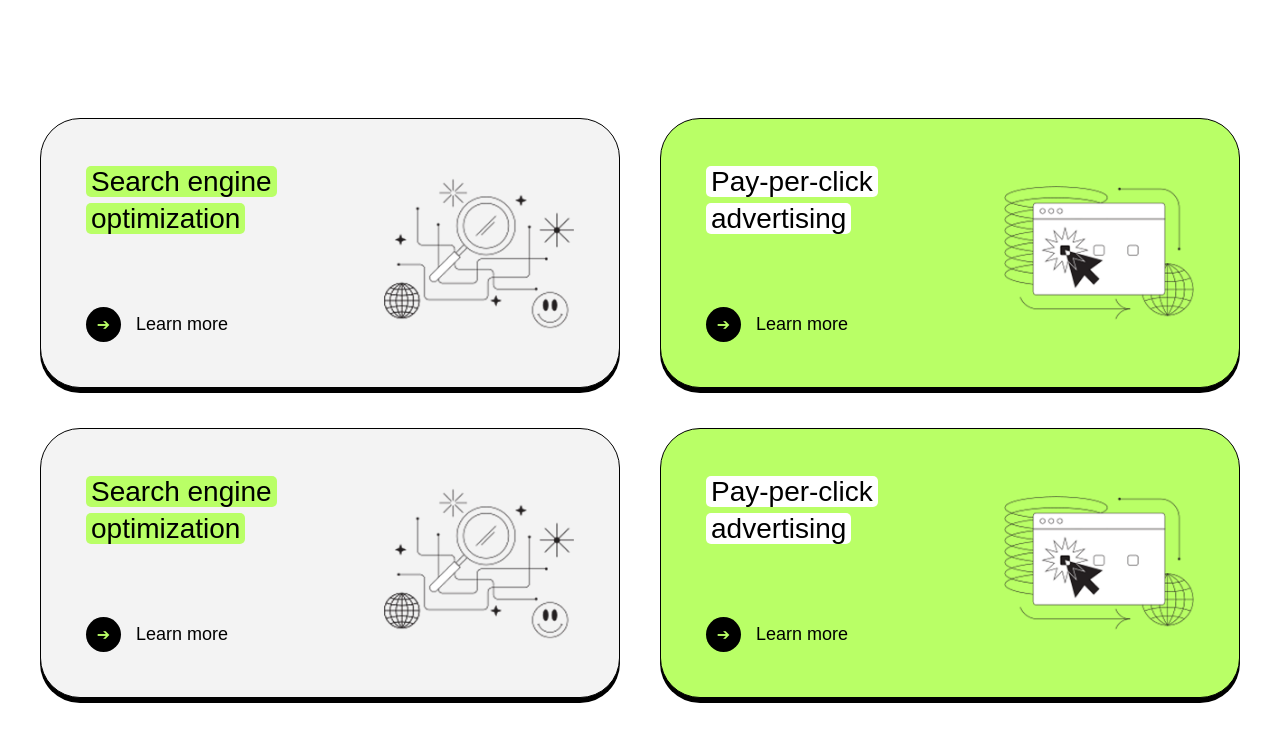
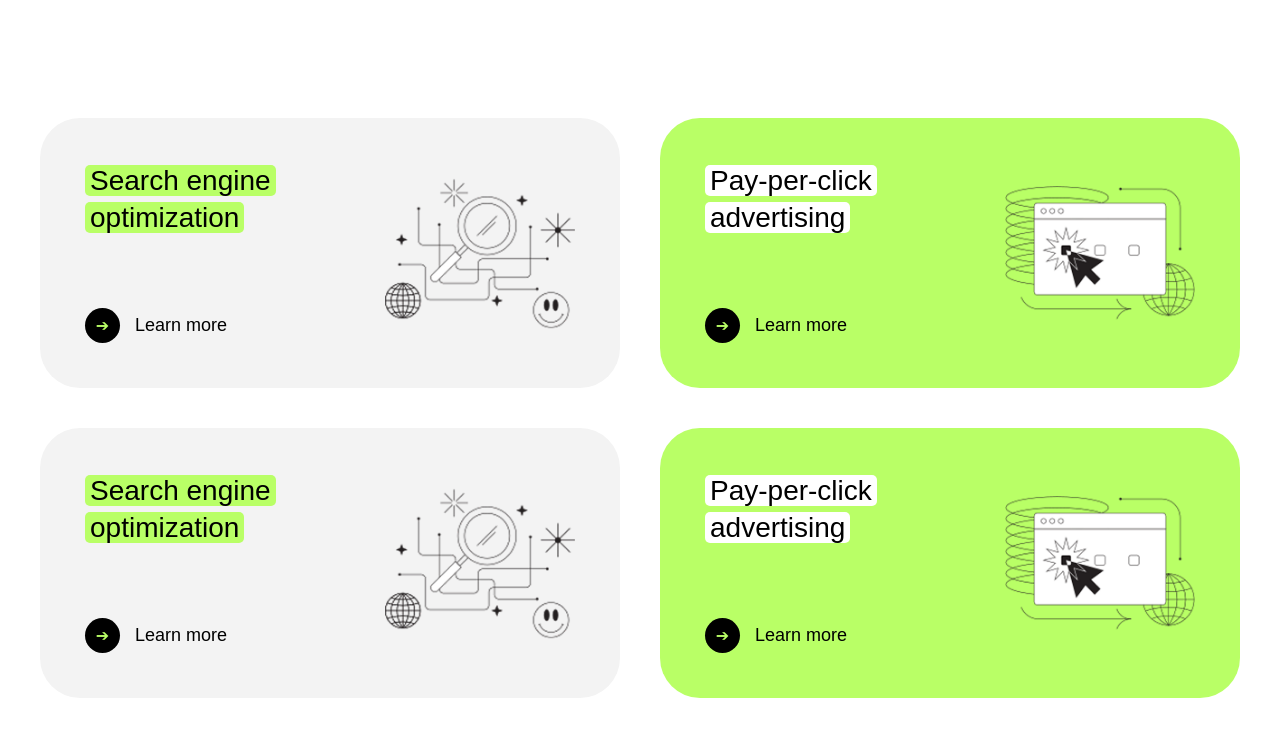
Before and after one commit to mrb1lal/lesson007, a React (Vite) app: page / in a window 1280 px wide. Shown: the part 839-1575 px from the top of the page. Built offline with nearby package versions, Linux system fonts and the light colour scheme.

Commit message:
last push

```diff
--- a/src/components/cards/Cards.css
+++ b/src/components/cards/Cards.css
@@ -17,8 +17,6 @@
   display: flex;
   justify-content: space-between;
   align-items: center;
-  border: 1px solid var(--dark);
-  box-shadow: 0px 5px 0px var(--dark);
   min-height: 270px;
 }
 
@@ -62,9 +60,7 @@
   align-items: center;
   gap: 15px;
   cursor: pointer;
-
 }
-
 
 .arrow_icon {
   background-color: var(--dark);
@@ -76,7 +72,6 @@
   align-items: center;
   border-radius: 50%;
   font-size: 16px;
-
 }
 
 .card_link p {
```
